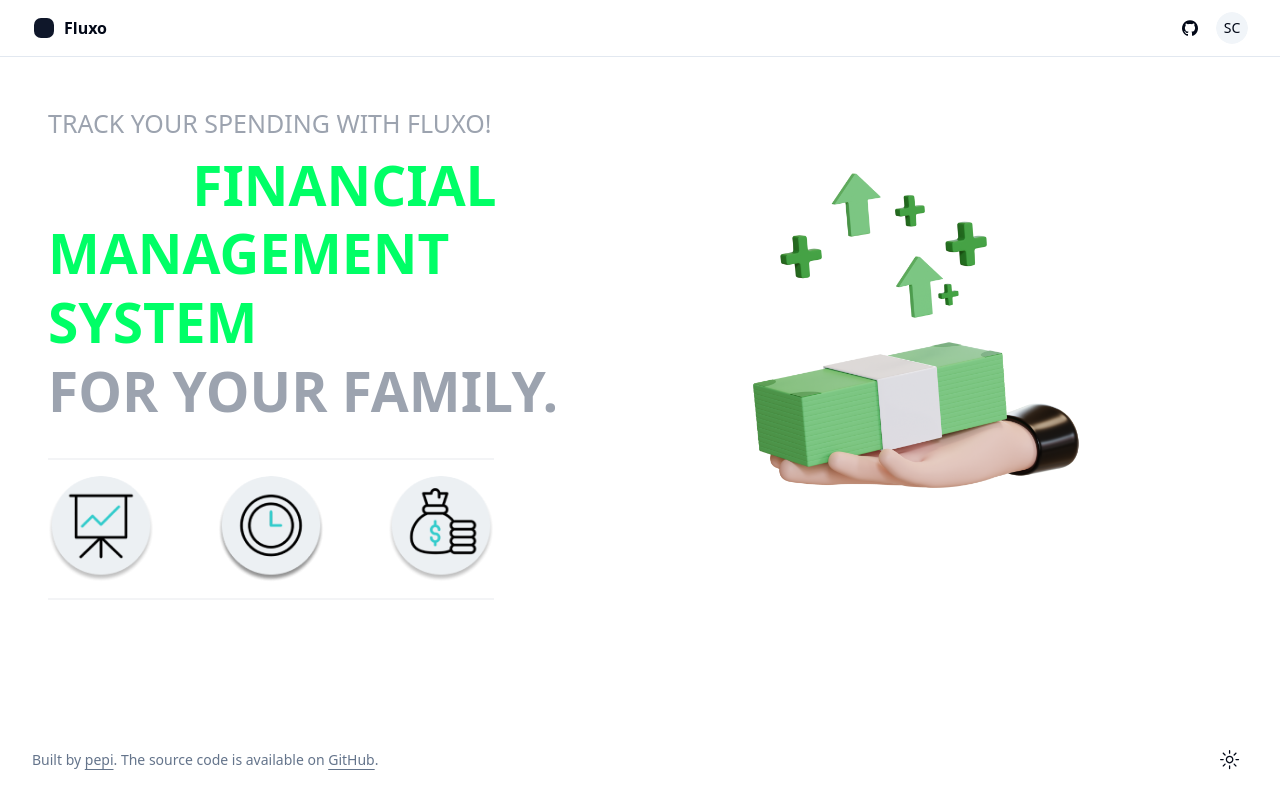
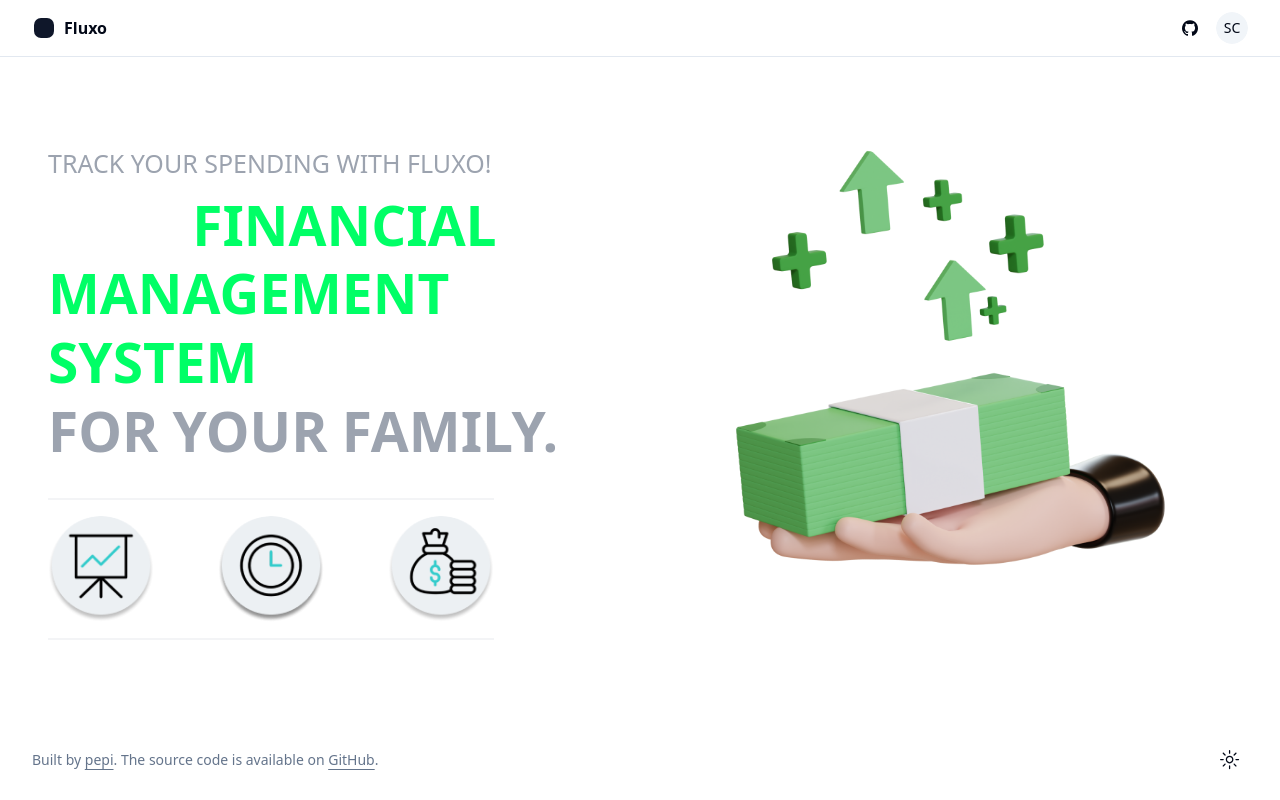
Before and after one commit to codingburgas/finance-challenge-fluxo, a React (Vite) app in the folder fluxowebapp/: page / in a window 1280 px wide. Built offline with nearby package versions, Linux system fonts and the light colour scheme.

Commit message:
Change size of images

```diff
--- a/fluxowebapp/src/pages/Dashboard.tsx
+++ b/fluxowebapp/src/pages/Dashboard.tsx
@@ -33,19 +33,17 @@ export const Heading = () => {
             </h1>
         </div>
     );
-};
+}
 
 const Dashboard = () => {
     return (
         <div className="flex flex-col md:flex-row items-start p-4 mt-8">
-            {/* Left Section with Heading and Circular Images */}
-            <div className="flex flex-col items-start md:w-1/2"> {/* Adjust the width for medium screens */}
+            {/* Heading and Circular Images */}
+            <div className="flex flex-col items-start md:w-1/2 mt-10">
                 <Heading />
-
-                {/* Circle Images Section */}
                 <div className="flex flex-col items-center mt-8">
-                    <div className="w-full h-0.5 bg-gray-100 mb-4"></div> {/* Top Line */}
-                        <div className="flex justify-between w-full max-w-[900px] gap-16"> {/* Added gap for spacing */}
+                    <div className="w-full h-0.5 bg-gray-100 mb-4"></div>
+                    <div className="flex justify-between w-full max-w-[900px] gap-16">
                         <img
                             src="chartpic.png"
                             alt="Image 1"
@@ -62,16 +60,16 @@ const Dashboard = () => {
                             className="w-[106px] h-[106px] rounded-full object-cover"
                         />
                     </div>
-                    <div className="w-full h-0.5 bg-gray-100 mt-4"></div> {/* Bottom Line */}
+                    <div className="w-full h-0.5 bg-gray-100 mt-4"></div>
                 </div>
             </div>
 
-            {/* Right Section with handsmoney Image */}
-            <div className="ml-0 md:ml-10 mt-6 md:mt-0 order-last md:order-none">
+            {/* handsmoney Image */}
+            <div className="md:w-1/2 flex justify-end mt-6 md:mt-0">
                 <img
                     src="handsmoney.png"
                     alt="Fluxo Illustration"
-                    className="w-full md:w-[450px] h-auto object-cover"
+                    className="w-full md:w-[600px] h-auto object-cover -mt-11"
                 />
             </div>
         </div>
```
Lines whose indentation alone changed are shown as unchanged.
